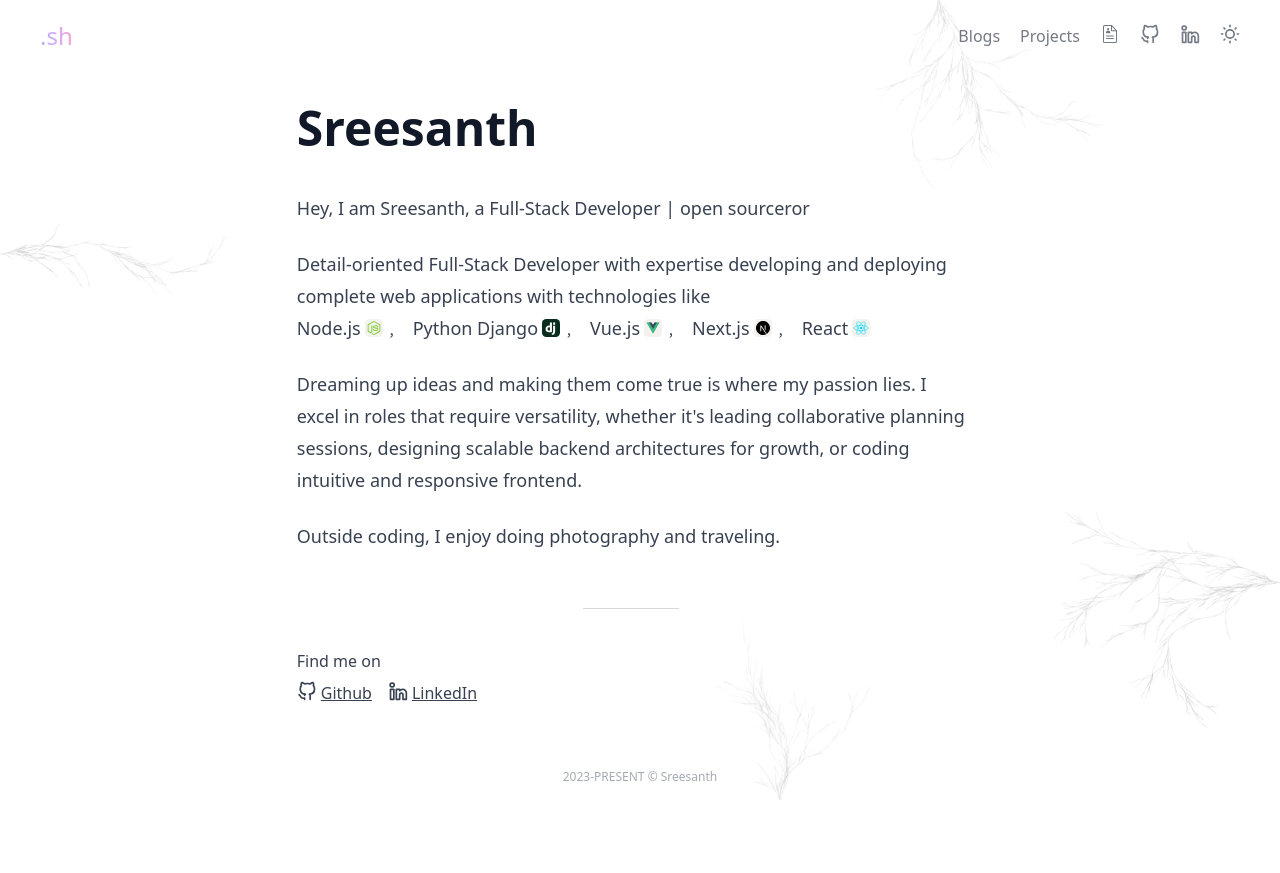
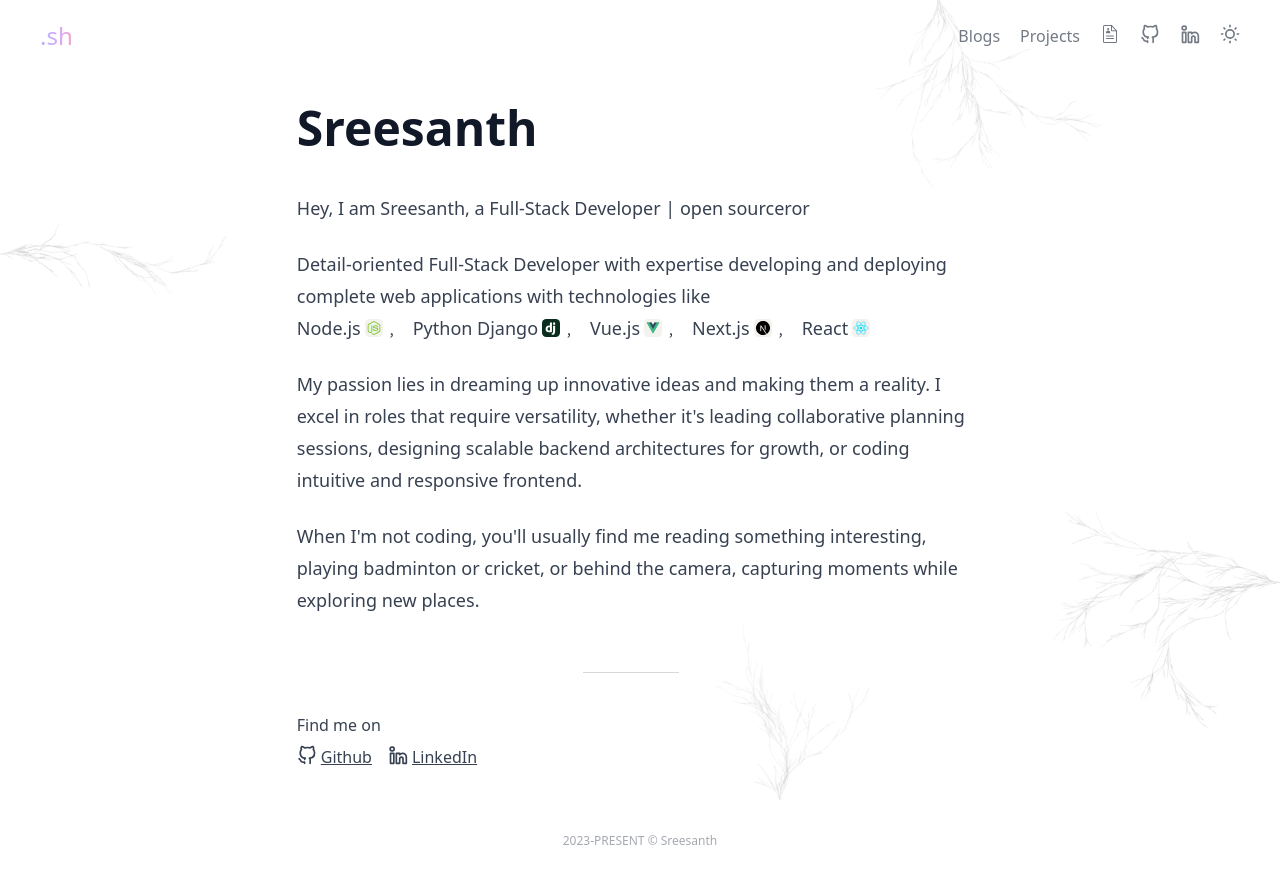
Before and after one commit to Sreesanth46/sreesanth.me, a Vue app: page / in a window 1280 px wide. Before the commit the page ends 809 px from the top, so only its background shows below. Built offline with nearby package versions, Linux system fonts and the light colour scheme.

Commit message:
update info

```diff
--- a/src/pages/Home.vue
+++ b/src/pages/Home.vue
@@ -54,12 +54,16 @@ const Frameworks = [
       </p>
 
       <p>
-        Dreaming up ideas and making them come true is where my passion lies. I
-        excel in roles that require versatility, whether it's leading
+        My passion lies in dreaming up innovative ideas and making them a
+        reality. I excel in roles that require versatility, whether it's leading
         collaborative planning sessions, designing scalable backend
         architectures for growth, or coding intuitive and responsive frontend.
       </p>
-      <p>Outside coding, I enjoy doing photography and traveling.</p>
+      <p>
+        When I'm not coding, you'll usually find me reading something
+        interesting, playing badminton or cricket, or behind the camera,
+        capturing moments while exploring new places.
+      </p>
       <hr
         class="w-24 m-auto my-10 border-[#7d7d7d4d] dark:border-[#e9e9e94d]" />
     </article>
```
